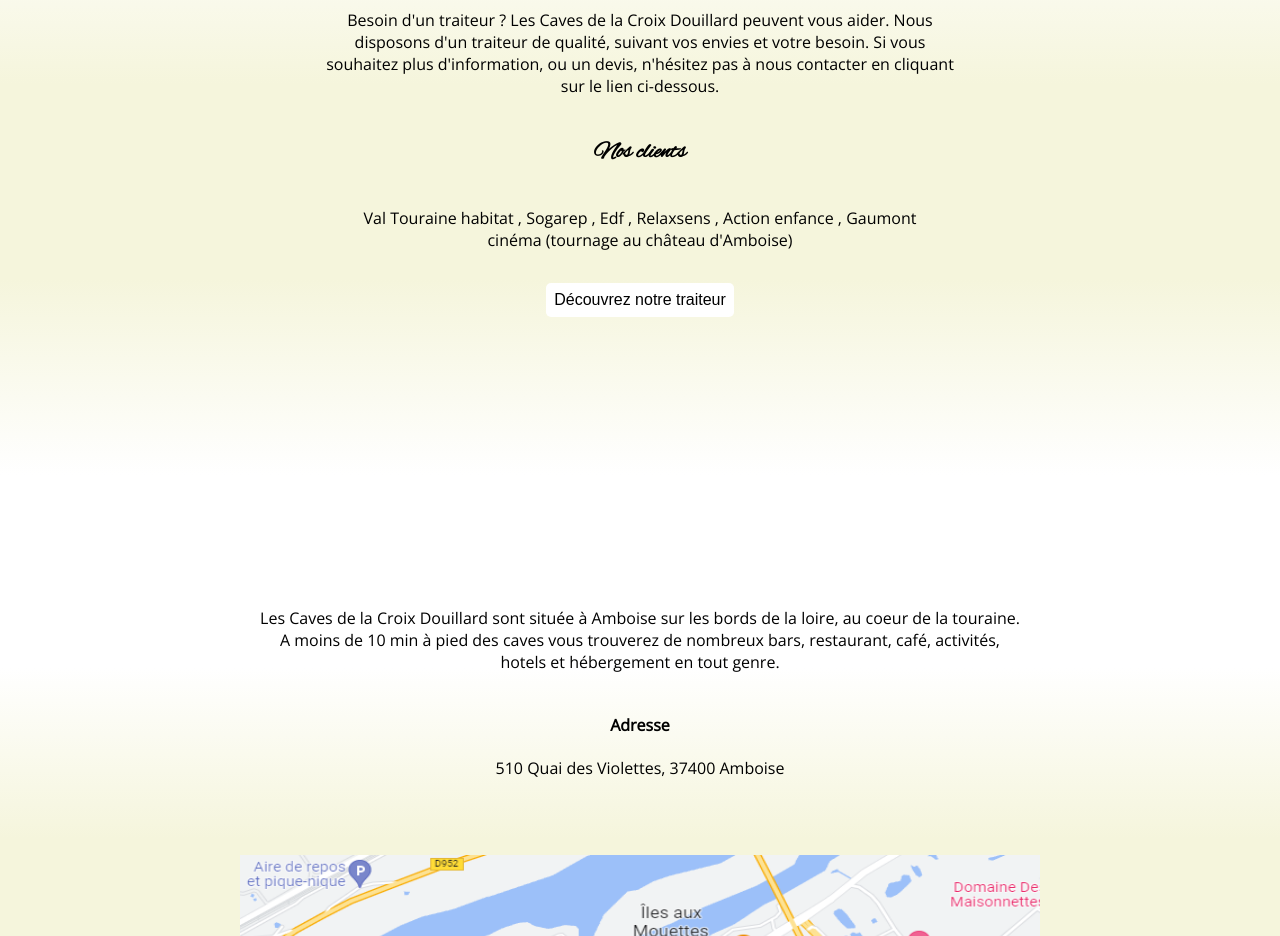
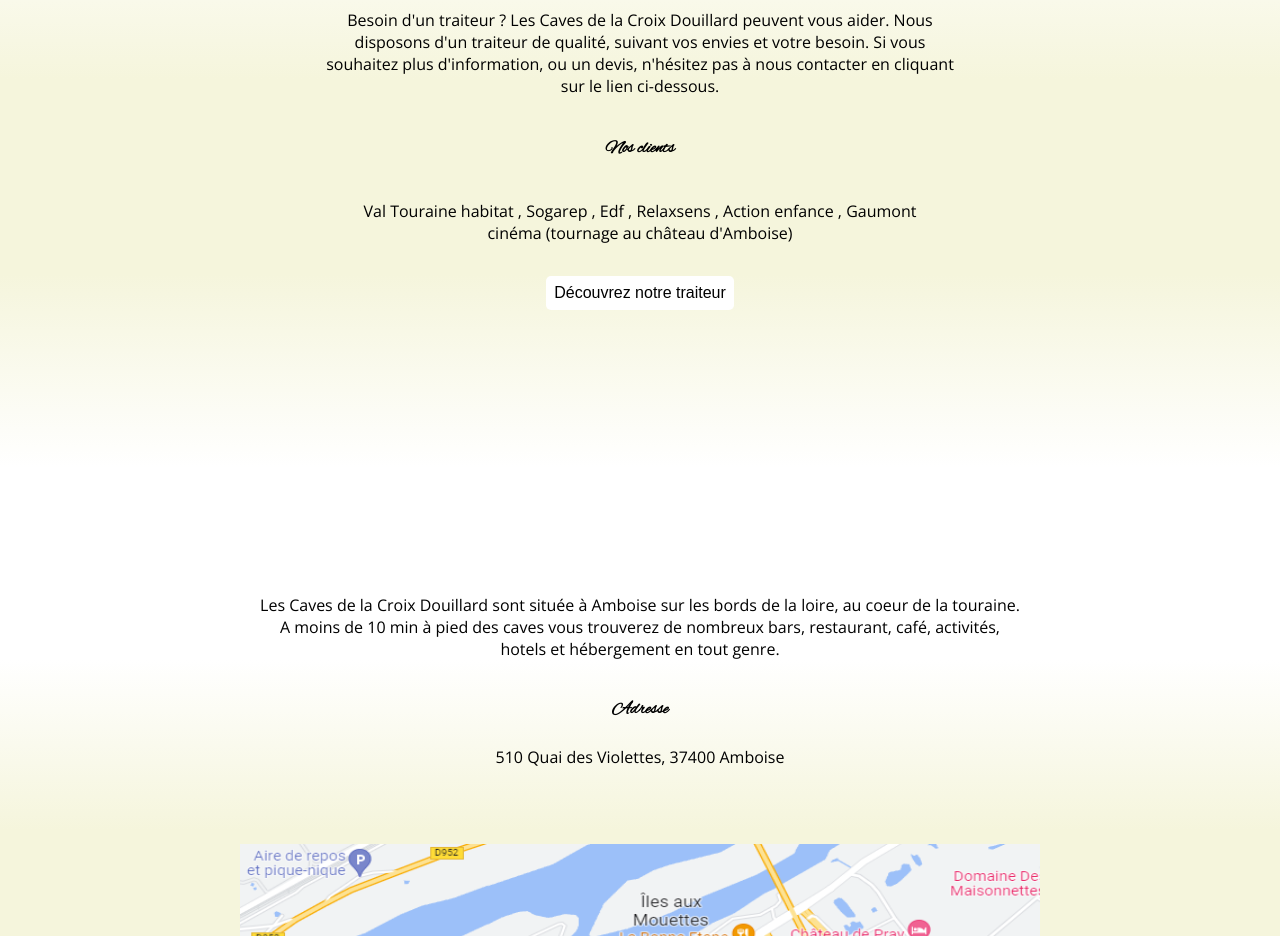
Before and after one commit to dbls37100/lacroixdouillard, a Next.js app: page / in a window 1280 px wide. Shown: the part 4360-5296 px from the top of the page. Built offline with nearby package versions, Linux system fonts and the light colour scheme.

Commit message:
add text in meta descritpion and change h2 and h3 for semantic

```diff
--- a/components/AdditionalBenefit.js
+++ b/components/AdditionalBenefit.js
@@ -21,7 +21,7 @@ const AdditionalBenefit = ({ setColorAfter }) => {
         onEnter={() => setEntered(true)}
         onExit={() => setEntered(false)}
       />
-      <h3
+      <h2
         className={
           entered === true
             ? styles.OurRoom_h5_title
@@ -29,7 +29,7 @@ const AdditionalBenefit = ({ setColorAfter }) => {
         }
       >
         Les petits +
-      </h3>
+      </h2>
       <p className={styles.AdditionalBenefit_p}>
         Situées dans un cadre naturel de roche et de verdure qui vous invite à
         entrer dans ce décor agréable et inhabituel, elles ont été aménagées
--- a/components/Location.js
+++ b/components/Location.js
@@ -15,7 +15,7 @@ const Location = () => {
         onEnter={() => setEntered(true)}
         onExit={() => setEntered(false)}
       />
-      <h3
+      <h2
         className={
           entered === true
             ? styles.OurRoom_h5_title
@@ -23,7 +23,7 @@ const Location = () => {
         }
       >
         Ou nous trouver
-      </h3>
+      </h2>
       <p className={styles.Photos_p_text}>
         Les Caves de la Croix Douillard sont située à Amboise sur les bords de
         la loire, au coeur de la touraine. A moins de 10 min à pied des caves
@@ -31,7 +31,7 @@ const Location = () => {
         hébergement en tout genre.
       </p>
       <div className={styles.Location_div_adress}>
-        <h4>Adresse</h4>
+        <h3>Adresse</h3>
         <p>510 Quai des Violettes, 37400 Amboise</p>
       </div>
       <div className={styles.Location_iFrame_mobile}>
--- a/components/OurRoom.js
+++ b/components/OurRoom.js
@@ -18,7 +18,7 @@ export default function BasicTable() {
         onEnter={() => setEntered(true)}
         onExit={() => setEntered(false)}
       />
-      <h3
+      <h2
         className={
           entered === true
             ? styles.OurRoom_h5_title
@@ -26,7 +26,7 @@ export default function BasicTable() {
         }
       >
         Salles & espaces
-      </h3>
+      </h2>
       <p className={styles.OurRoom_p}>
         Offrant un espace de réception de 50 à 1000 personnes sur 1800 m2
         Modulable et réparti en plusieurs salles, Les Caves de la Croix
--- a/components/Photos.js
+++ b/components/Photos.js
@@ -40,7 +40,7 @@ export default function QuiltedImageList({ setColorAfter }) {
         onEnter={() => setEntered(true)}
         onExit={() => setEntered(false)}
       />
-      <h3
+      <h2
         className={
           entered === true
             ? styles.Photos_h5_title
@@ -48,7 +48,7 @@ export default function QuiltedImageList({ setColorAfter }) {
         }
       >
         Nos photos
-      </h3>
+      </h2>
       <ImageList
         sx={{ width: "90%", height: "auto", margin: "5% auto 0 auto" }}
         variant="quilted"
--- a/components/Restoration.js
+++ b/components/Restoration.js
@@ -13,7 +13,7 @@ const Restoration = () => {
         onEnter={() => setEntered(true)}
         onExit={() => setEntered(false)}
       />
-      <h3
+      <h2
         className={
           entered === true
             ? styles.OurRoom_h5_title
@@ -21,7 +21,7 @@ const Restoration = () => {
         }
       >
         Restauration
-      </h3>
+      </h2>
       <div className={styles.Restoration_div_displaying}>
         <div className={styles.Restoration_div_images}>
           <Image
@@ -41,7 +41,7 @@ const Restoration = () => {
             d&apos;information, ou un devis, n&apos;hésitez pas à nous contacter
             en cliquant sur le lien ci-dessous.
           </p>
-          <h5>Nos clients</h5>
+          <h3>Nos clients</h3>
           <p className={styles.Restoration_p_customer}>
             Val Touraine habitat , Sogarep , Edf , Relaxsens , Action enfance ,
             Gaumont cinéma (tournage au château d&apos;Amboise)
--- a/pages/index.js
+++ b/pages/index.js
@@ -45,7 +45,7 @@ export default function Home() {
         </title>
         <meta
           name="description"
-          content="Les Caves de la Croix Douillard, location de salle à Amboise, ses photos et sa localisation, nous serrons tres heureux de vous acceuillir pour toutes vos réception, mariage, fetes privées ou séminaires. Si vous chez la meilleur salle d'Amboise, il ne faut pas chercher plus loin."
+          content="Les Caves de la Croix Douillard, location de salle à Amboise, vous vous demandez ou sont les caves ? Vous les avez trouvé nous serrons tres heureux de vous acceuillir pour toutes vos réception, mariage, fetes privées ou séminaires. la plus atypique des salles d'Amboise"
         />
         {/* <meta
           name="title"
--- a/styles/components/Restoration.module.css
+++ b/styles/components/Restoration.module.css
@@ -53,6 +53,10 @@
   font-size: 1rem;
   /* margin-bottom: 2.5rem; */
   text-align: center;
+}
+
+.Restoration_div_displaying h3 {
+  font-size: large;
 }
 
 .Restoration_button {
--- a/styles/components/location.module.css
+++ b/styles/components/location.module.css
@@ -48,6 +48,10 @@
   margin-bottom: 60px;
 }
 
+.Location_div_adress h3 {
+  font-size: large;
+}
+
 @media (max-width: 600px) {
   .Location_iFrame_desktop {
     display: none;
```
Also changed, not shown: pages/contact.js (+4 -5 lines), 1 other file (tests, documents, lock files or other folders).
